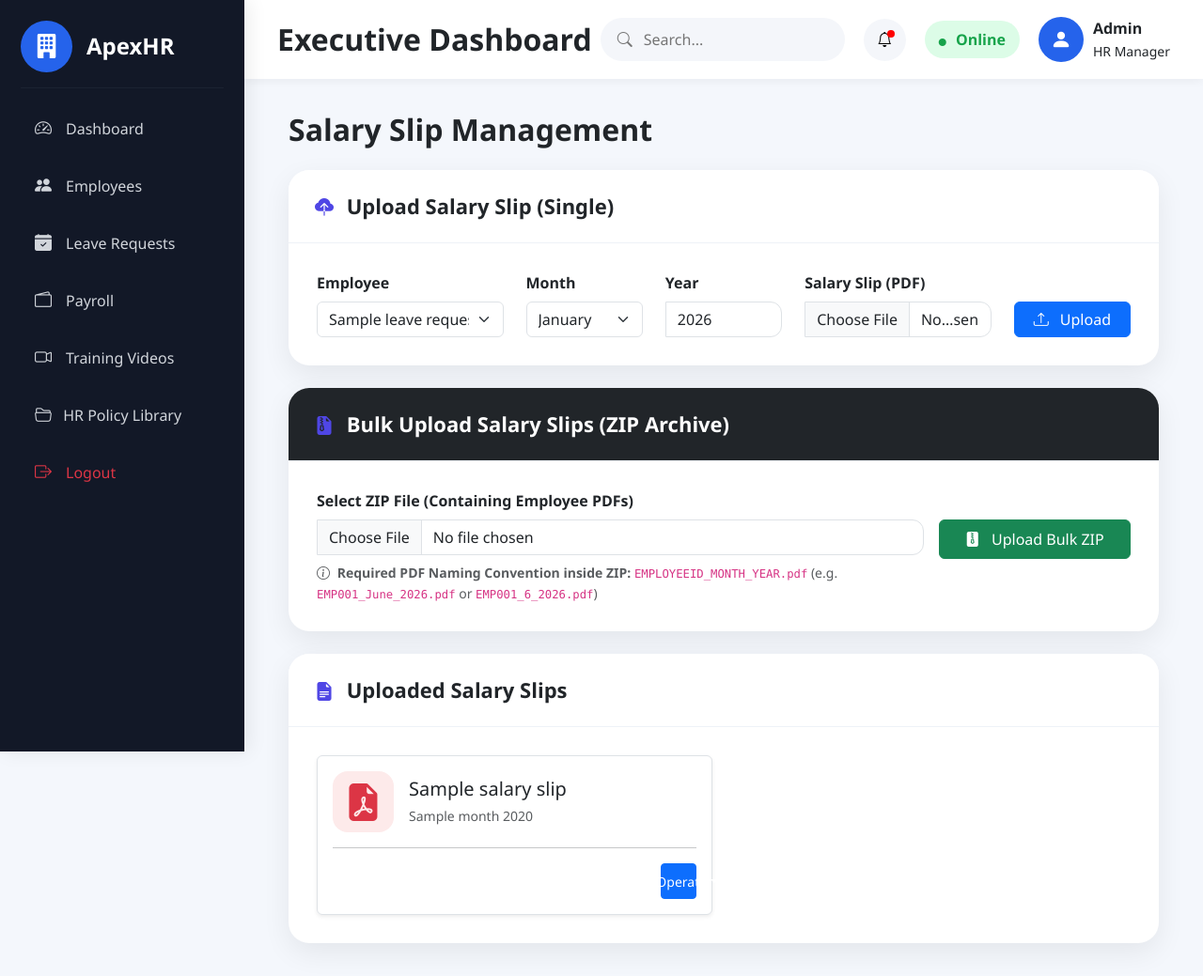
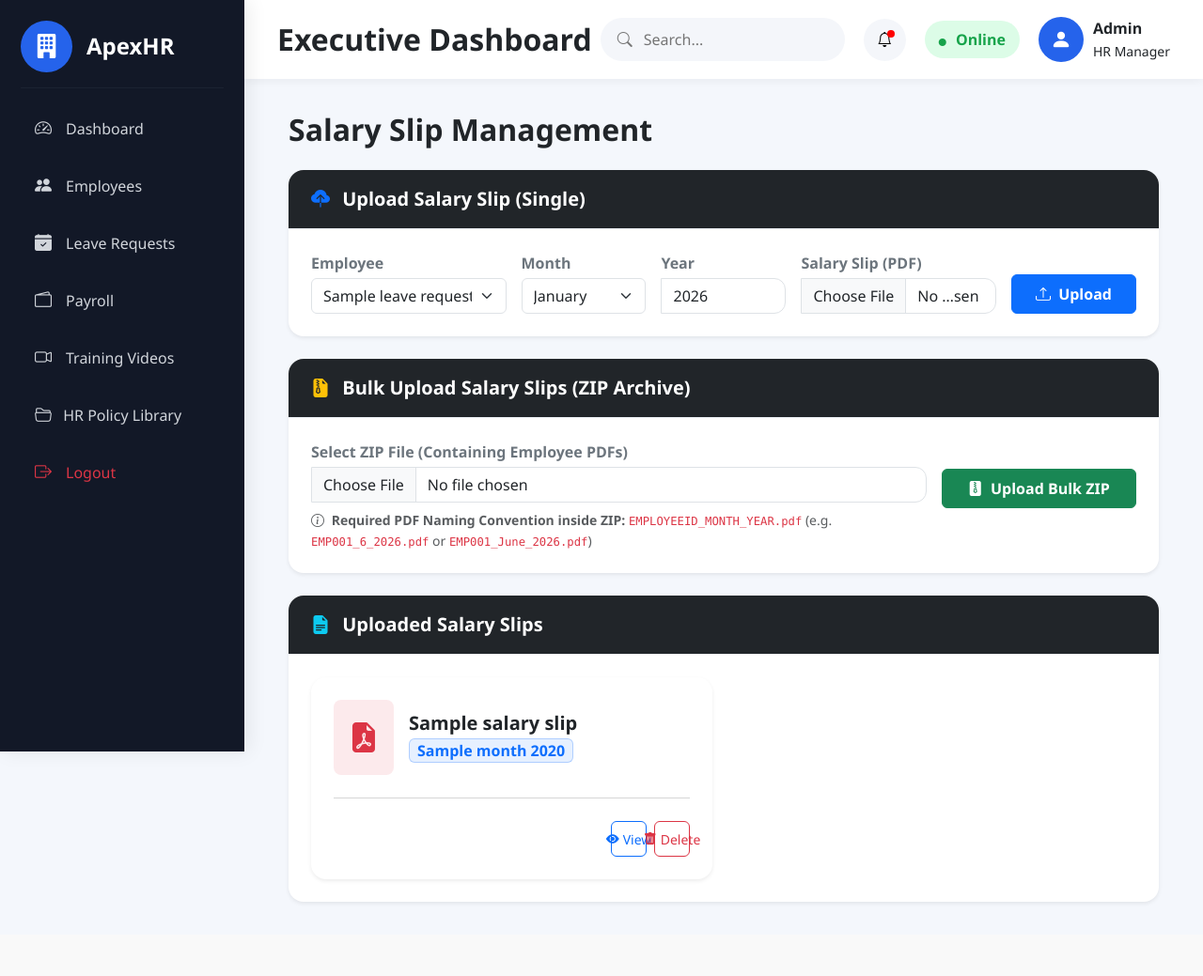
Before and after one commit to Yash2561619/hrms-rag-chatbot, a Flask app: page /upload-salary in a window 1280 px wide. Shown: the whole page at 94% size. After the commit the page ends 962 px from the top, so only its background shows below. Run offline with Flask 3, Linux system fonts and the light colour scheme; the visitor is signed in with stand-in values (Sample User, id 1); tables that the repository leaves empty hold one stand-in row (values such as "Sample post"); a database or web service that is not in the repository returns one stand-in record (values such as "Sample title"); some libraries are stand-ins or nearby versions.

Commit message:
chamges html template

```diff
--- a/templates/upload_salary.html
+++ b/templates/upload_salary.html
@@ -9,125 +9,98 @@
     </h2>
 
     <!-- Single Upload Card -->
-    <div class="card dashboard-panel mb-4">
-
-        <div class="card-header panel-header">
-            <i class="bi bi-cloud-upload-fill me-2"></i>
+    <div class="card dashboard-panel mb-4 shadow-sm border-0 rounded-4 overflow-hidden">
+        <div class="card-header panel-header bg-dark text-white py-3 px-4 fw-bold fs-5">
+            <i class="bi bi-cloud-upload-fill me-2 text-primary"></i>
             Upload Salary Slip (Single)
         </div>
 
-        <div class="card-body">
+        <div class="card-body p-4">
+            <form method="POST" enctype="multipart/form-data">
+                <div class="row g-3 align-items-end">
 
-            <form
-                method="POST"
-                enctype="multipart/form-data">
-
-                <div class="row g-4">
-
-                    <div class="col-lg-3">
-                        <label class="form-label fw-semibold">
+                    <div class="col-lg-3 col-md-6">
+                        <label class="form-label fw-semibold text-secondary mb-1">
                             Employee
                         </label>
-                        <select
-                            name="employee_id"
-                            class="form-select"
-                            required>
-
+                        <select name="employee_id" class="form-select shadow-none" required>
                             {% for employee in employees %}
                             <option value="{{ employee[0] if employee[0] is defined else employee['employee_id'] }}">
                                 {{ employee[1] if employee[1] is defined else employee['name'] }} ({{ employee[0] if employee[0] is defined else employee['employee_id'] }})
                             </option>
                             {% endfor %}
-
                         </select>
                     </div>
 
-                    <div class="col-lg-2">
-                        <label class="form-label fw-semibold">
+                    <div class="col-lg-2 col-md-6">
+                        <label class="form-label fw-semibold text-secondary mb-1">
                             Month
                         </label>
-                        <select
-                            name="month"
-                            class="form-select"
-                            required>
-
-                            <option>January</option>
-                            <option>February</option>
-                            <option>March</option>
-                            <option>April</option>
-                            <option>May</option>
-                            <option>June</option>
-                            <option>July</option>
-                            <option>August</option>
-                            <option>September</option>
-                            <option>October</option>
-                            <option>November</option>
-                            <option>December</option>
-
+                        <select name="month" class="form-select shadow-none" required>
+                            <option value="1">January</option>
+                            <option value="2">February</option>
+                            <option value="3">March</option>
+                            <option value="4">April</option>
+                            <option value="5">May</option>
+                            <option value="6">June</option>
+                            <option value="7">July</option>
+                            <option value="8">August</option>
+                            <option value="9">September</option>
+                            <option value="10">October</option>
+                            <option value="11">November</option>
+                            <option value="12">December</option>
                         </select>
                     </div>
 
-                    <div class="col-lg-2">
-                        <label class="form-label fw-semibold">
+                    <div class="col-lg-2 col-md-6">
+                        <label class="form-label fw-semibold text-secondary mb-1">
                             Year
                         </label>
-                        <input
-                            type="number"
-                            name="year"
-                            class="form-control"
-                            value="2026"
-                            required>
+                        <input type="number" name="year" class="form-control shadow-none" value="2026" required>
                     </div>
 
-                    <div class="col-lg-3">
-                        <label class="form-label fw-semibold">
+                    <div class="col-lg-3 col-md-6">
+                        <label class="form-label fw-semibold text-secondary mb-1">
                             Salary Slip (PDF)
                         </label>
-                        <input
-                            type="file"
-                            name="salary_pdf"
-                            class="form-control"
-                            accept=".pdf"
-                            required>
+                        <input type="file" name="salary_pdf" class="form-control shadow-none" accept=".pdf" required>
                     </div>
 
-                    <div class="col-lg-2 d-flex align-items-end">
-                        <button class="btn btn-primary w-100">
-                            <i class="bi bi-upload me-2"></i>
+                    <div class="col-lg-2 col-md-12">
+                        <button class="btn btn-primary w-100 py-2 fw-semibold">
+                            <i class="bi bi-upload me-1"></i>
                             Upload
                         </button>
                     </div>
 
                 </div>
-
             </form>
-
         </div>
-
     </div>
 
     <!-- Bulk Upload (ZIP) Card -->
-    <div class="card dashboard-panel mb-4">
-        <div class="card-header panel-header bg-dark text-white">
-            <i class="bi bi-file-earmark-zip-fill me-2"></i>
+    <div class="card dashboard-panel mb-4 shadow-sm border-0 rounded-4 overflow-hidden">
+        <div class="card-header panel-header bg-dark text-white py-3 px-4 fw-bold fs-5">
+            <i class="bi bi-file-earmark-zip-fill me-2 text-warning"></i>
             Bulk Upload Salary Slips (ZIP Archive)
         </div>
-        <div class="card-body">
+
+        <div class="card-body p-4">
             <form action="{{ url_for('admin.bulk_upload_salary') }}" method="POST" enctype="multipart/form-data">
                 <div class="row g-3 align-items-center">
                     <div class="col-lg-9">
-                        <label class="form-label fw-semibold">
+                        <label class="form-label fw-semibold text-secondary mb-1">
                             Select ZIP File (Containing Employee PDFs)
                         </label>
-                        <input type="file" class="form-control" name="salary_zip" accept=".zip" required>
+                        <input type="file" class="form-control shadow-none" name="salary_zip" accept=".zip" required>
                         <small class="text-muted d-block mt-2">
                             <i class="bi bi-info-circle me-1"></i>
-                            <b>Required PDF Naming Convention inside ZIP:</b> <code>EMPLOYEEID_MONTH_YEAR.pdf</code> (e.g. <code>EMP001_June_2026.pdf</code> or <code>EMP001_6_2026.pdf</code>)
+                            <b>Required PDF Naming Convention inside ZIP:</b> <code class="text-danger">EMPLOYEEID_MONTH_YEAR.pdf</code> (e.g. <code class="text-danger">EMP001_6_2026.pdf</code> or <code class="text-danger">EMP001_June_2026.pdf</code>)
                         </small>
                     </div>
                     <div class="col-lg-3 d-flex align-items-end mt-lg-0 mt-3">
-                        <button class="btn btn-success w-100 py-2">
-                            <i class="bi bi-file-zip-fill me-2"></i>
+                        <button class="btn btn-success w-100 py-2 fw-semibold">
+                            <i class="bi bi-file-zip-fill me-1"></i>
                             Upload Bulk ZIP
                         </button>
                     </div>
@@ -136,15 +109,14 @@
         </div>
     </div>
 
-    <!-- Uploaded Salary Slips -->
-    <div class="card dashboard-panel">
-
-        <div class="card-header panel-header">
-            <i class="bi bi-file-earmark-text-fill me-2"></i>
+    <!-- Uploaded Salary Slips Card -->
+    <div class="card dashboard-panel shadow-sm border-0 rounded-4 overflow-hidden">
+        <div class="card-header panel-header bg-dark text-white py-3 px-4 fw-bold fs-5">
+            <i class="bi bi-file-earmark-text-fill me-2 text-info"></i>
             Uploaded Salary Slips
         </div>
 
-        <div class="card-body">
+        <div class="card-body p-4">
 
             {% if salary_slips %}
 
@@ -152,79 +124,55 @@
 
                 {% for slip in salary_slips %}
 
+                {% set month_names = {
+                    '1': 'January', '2': 'February', '3': 'March', '4': 'April',
+                    '5': 'May', '6': 'June', '7': 'July', '8': 'August',
+                    '9': 'September', '10': 'October', '11': 'November', '12': 'December',
+                    1: 'January', 2: 'February', 3: 'March', 4: 'April',
+                    5: 'May', 6: 'June', 7: 'July', 8: 'August',
+                    9: 'September', 10: 'October', 11: 'November', 12: 'December'
+                } %}
+
+                {% set raw_month = slip.month if slip.month is defined else slip[2] %}
+                {% set display_month = month_names[raw_month] if raw_month in month_names else raw_month %}
+
                 <div class="col-lg-6">
+                    <div class="card border-0 shadow-sm p-4 rounded-4 h-100 bg-white">
 
-                    <div class="card border shadow-sm p-3">
-
-                        <div class="d-flex align-items-center">
-
-                            <div class="policy-icon">
-                                <i class="bi bi-file-earmark-pdf-fill text-danger fs-1"></i>
+                        <div class="d-flex align-items-center mb-3">
+                            <div class="p-3 bg-danger bg-opacity-10 rounded-3 me-3">
+                                <i class="bi bi-file-earmark-pdf-fill text-danger fs-2"></i>
                             </div>
 
-                            <div class="ms-3">
-                                <h5 class="mb-1">
+                            <div>
+                                <h5 class="mb-1 fw-bold text-dark">
                                     {{ slip.employee_name if slip.employee_name is defined else slip[1] }}
                                 </h5>
-                                <small class="text-muted">
-                                    {{ slip.month if slip.month is defined else slip[2] }} {{ slip.year if slip.year is defined else slip[3] }}
-                                </small>
+                                <div class="d-flex align-items-center gap-2">
+                                    <span class="badge bg-primary bg-opacity-10 text-primary border border-primary border-opacity-25 px-2 py-1 fs-6">
+                                        {{ display_month }} {{ slip.year if slip.year is defined else slip[3] }}
+                                    </span>
+                                </div>
                             </div>
-
                         </div>
 
-                        <hr>
+                        <hr class="text-muted opacity-25 my-2">
 
-                        <div class="d-flex justify-content-end">
+                        <div class="d-flex justify-content-end gap-2 mt-3">
+                            <a href="{{ url_for('admin.view_salary_route', id=slip.id if slip.id is defined else slip[0]) }}"
+                               target="_blank"
+                               class="btn btn-outline-primary btn-sm px-3 rounded-2 fw-medium">
+                                <i class="bi bi-eye-fill me-1"></i> View
+                            </a>
 
-                            <div class="dropdown">
-
-                                <button
-                                    class="btn btn-primary btn-sm dropdown-toggle"
-                                    type="button"
-                                    data-bs-toggle="dropdown">
-
-                                    <i class="bi bi-gear-fill me-1"></i>
-                                    Operate
-
-                                </button>
-
-                                <ul class="dropdown-menu dropdown-menu-end">
-
-                                    <li>
-                                        <a
-                                            class="dropdown-item"
-                                            href="{{ url_for('admin.view_salary_route', id=slip.id if slip.id is defined else slip[0]) }}"
-                                            target="_blank">
-
-                                            <i class="bi bi-eye-fill text-primary me-2"></i>
-                                            View
-
-                                        </a>
-                                    </li>
-
-                                    <li><hr class="dropdown-divider"></li>
-
-                                    <li>
-                                        <a
-                                            class="dropdown-item text-danger"
-                                            href="{{ url_for('admin.delete_salary_route', id=slip.id if slip.id is defined else slip[0]) }}"
-                                            onclick="return confirm('Delete this salary slip?')">
-
-                                            <i class="bi bi-trash-fill me-2"></i>
-                                            Delete
-
-                                        </a>
-                                    </li>
-
-                                </ul>
-
-                            </div>
-
+                            <a href="{{ url_for('admin.delete_salary_route', id=slip.id if slip.id is defined else slip[0]) }}"
+                               onclick="return confirm('Delete this salary slip?')"
+                               class="btn btn-outline-danger btn-sm px-3 rounded-2 fw-medium">
+                                <i class="bi bi-trash-fill me-1"></i> Delete
+                            </a>
                         </div>
 
                     </div>
-
                 </div>
 
                 {% endfor %}
@@ -234,24 +182,14 @@
             {% else %}
 
             <div class="text-center py-5">
-
-                <i class="bi bi-folder2-open text-secondary"
-                   style="font-size:60px;"></i>
-
-                <h4 class="mt-3">
-                    No Salary Slips Uploaded
-                </h4>
-
-                <p class="text-muted">
-                    Upload the first salary slip above.
-                </p>
-
+                <i class="bi bi-folder2-open text-secondary" style="font-size:60px;"></i>
+                <h4 class="mt-3">No Salary Slips Uploaded</h4>
+                <p class="text-muted">Upload the first salary slip using the forms above.</p>
             </div>
 
             {% endif %}
 
         </div>
-
     </div>
 
 </div>
```
